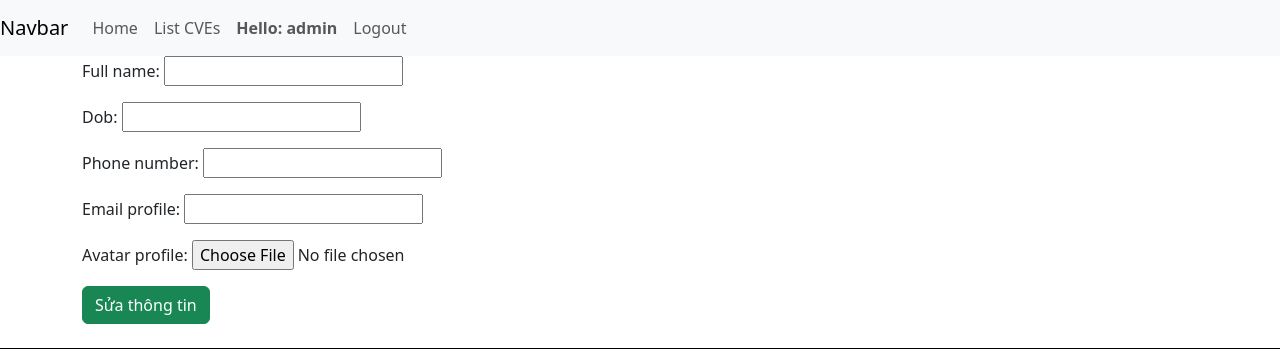
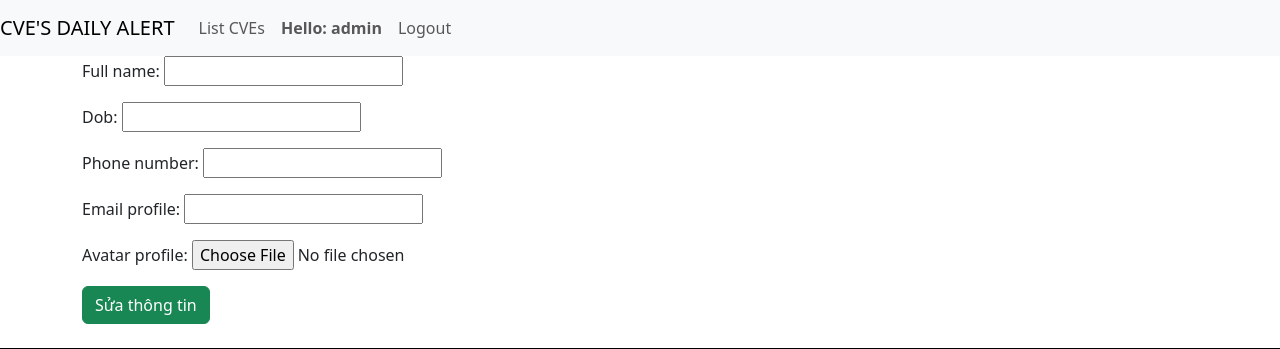
Before and after one commit to okthichiatay77/SecurityNews, a Django app: page /account/edit-profile/ in a window 1280 px wide. Shown: the top 349 px of the page. Run offline with Django 4.2, Linux system fonts and the light colour scheme; a user stored in the database is signed in; data comes from the database, SQL or seed files in the repository.

Commit message:
update code

```diff
--- a/SecurityNews/settings.py
+++ b/SecurityNews/settings.py
@@ -77,7 +77,7 @@ DATABASES = {
         'ENGINE': 'django.db.backends.mysql',
         'NAME': 'security_news',
         'USER': 'root',
-        'PASSWORD': '0915104795',
+        'PASSWORD': '1234',
         'HOST': 'localhost',
         'PORT': '',
     }
--- a/templates/navbar.html
+++ b/templates/navbar.html
@@ -31,16 +31,13 @@
 </head>
 <body>
 <nav class="navbar navbar-expand-lg navbar-light bg-light">
-    <a class="navbar-brand" href="/">Navbar</a>
+    <a class="navbar-brand" href="/">CVE'S DAILY ALERT</a>
     <button class="navbar-toggler" type="button" data-toggle="collapse" data-target="#navbarNav"
             aria-controls="navbarNav" aria-expanded="false" aria-label="Toggle navigation">
         <span class="navbar-toggler-icon"></span>
     </button>
     <div class="collapse navbar-collapse" id="navbarNav">
         <ul class="navbar-nav">
-            <li class="nav-item active">
-                <a class="nav-link" href="/">Home</a>
-            </li>
             <li class="nav-item">
                 <a class="nav-link" href="{% url 'app:list_cves' %}">List CVEs</a>
             </li>
```
